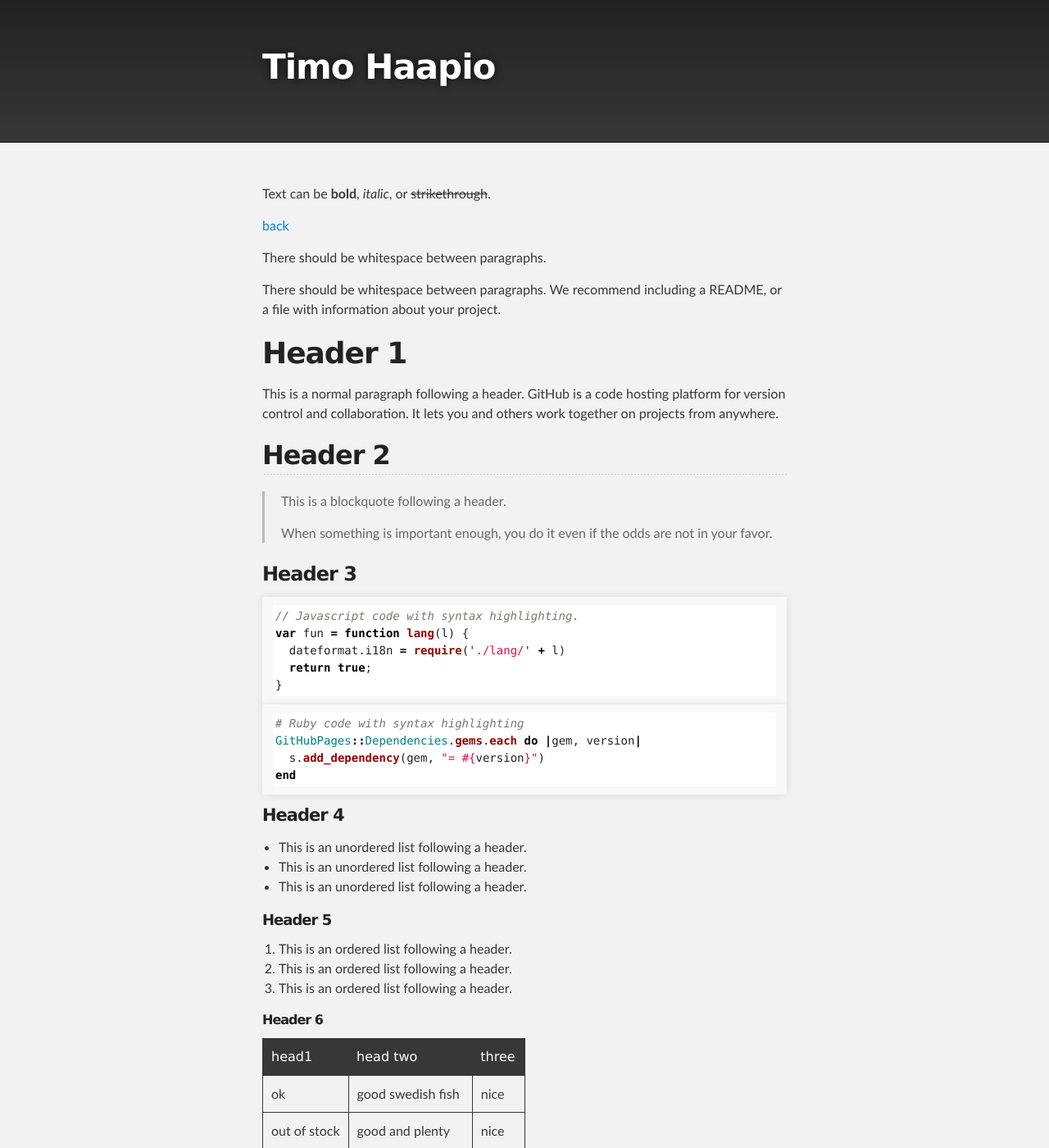
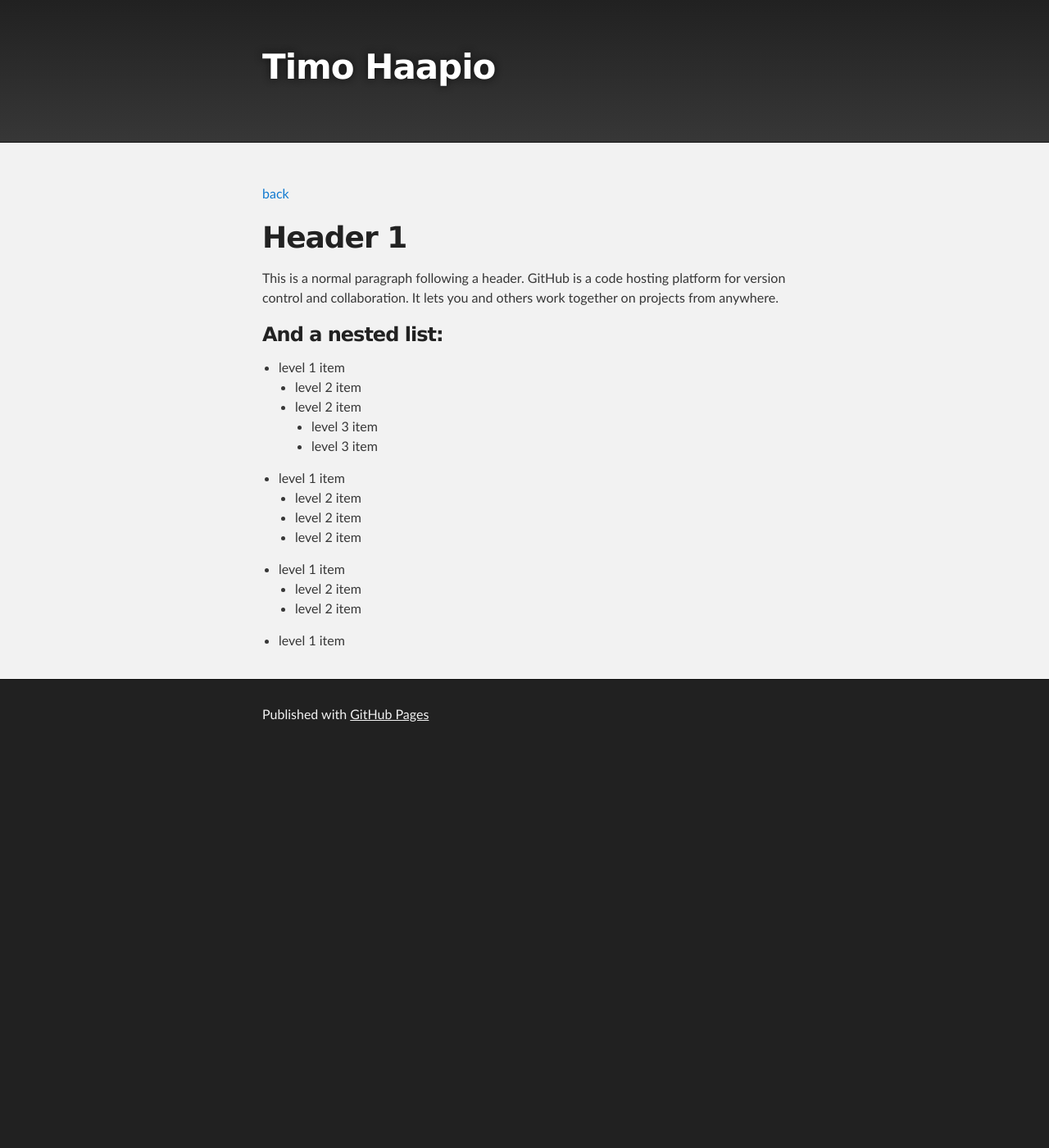
Before and after one commit to haapio/haapio.github.io, a Jekyll site: the page built from react-native.md, in a window 1280 px wide and 1400 px high. Shown: the whole window at 82% size. Built offline with Jekyll 4.4.1, drawn with Linux system fonts in a browser that asks for light colours; the repository's description, which GitHub fills in, is left out; some of the changed text lies outside the part shown.

Commit message:
Update react-native.md

````diff
--- a/react-native.md
+++ b/react-native.md
@@ -2,79 +2,11 @@
 layout: default
 ---
 
-Text can be **bold**, _italic_, or ~~strikethrough~~.
-
 [back](./)
-
-There should be whitespace between paragraphs.
-
-There should be whitespace between paragraphs. We recommend including a README, or a file with information about your project.
 
 # Header 1
 
 This is a normal paragraph following a header. GitHub is a code hosting platform for version control and collaboration. It lets you and others work together on projects from anywhere.
-
-## Header 2
-
-> This is a blockquote following a header.
->
-> When something is important enough, you do it even if the odds are not in your favor.
-
-### Header 3
-
-```js
-// Javascript code with syntax highlighting.
-var fun = function lang(l) {
-  dateformat.i18n = require('./lang/' + l)
-  return true;
-}
-```
-
-```ruby
-# Ruby code with syntax highlighting
-GitHubPages::Dependencies.gems.each do |gem, version|
-  s.add_dependency(gem, "= #{version}")
-end
-```
-
-#### Header 4
-
-*   This is an unordered list following a header.
-*   This is an unordered list following a header.
-*   This is an unordered list following a header.
-
-##### Header 5
-
-1.  This is an ordered list following a header.
-2.  This is an ordered list following a header.
-3.  This is an ordered list following a header.
-
-###### Header 6
-
-| head1        | head two          | three |
-|:-------------|:------------------|:------|
-| ok           | good swedish fish | nice  |
-| out of stock | good and plenty   | nice  |
-| ok           | good `oreos`      | hmm   |
-| ok           | good `zoute` drop | yumm  |
-
-### There's a horizontal rule below this.
-
-* * *
-
-### Here is an unordered list:
-
-*   Item foo
-*   Item bar
-*   Item baz
-*   Item zip
-
-### And an ordered list:
-
-1.  Item one
-1.  Item two
-1.  Item three
-1.  Item four
 
 ### And a nested list:
 
@@ -91,33 +23,3 @@ end
   - level 2 item
   - level 2 item
 - level 1 item
-
-### Small image
-
-![Octocat](https://assets-cdn.github.com/images/icons/emoji/octocat.png)
-
-### Large image
-
-![Branching](https://guides.github.com/activities/hello-world/branching.png)
-
-
-### Definition lists can be used with HTML syntax.
-
-<dl>
-<dt>Name</dt>
-<dd>Godzilla</dd>
-<dt>Born</dt>
-<dd>1952</dd>
-<dt>Birthplace</dt>
-<dd>Japan</dd>
-<dt>Color</dt>
-<dd>Green</dd>
-</dl>
-
-```
-Long, single-line code blocks should not wrap. They should horizontally scroll if they are too long. This line should be long enough to demonstrate this.
-```
-
-```
-The final element.
-```
````
